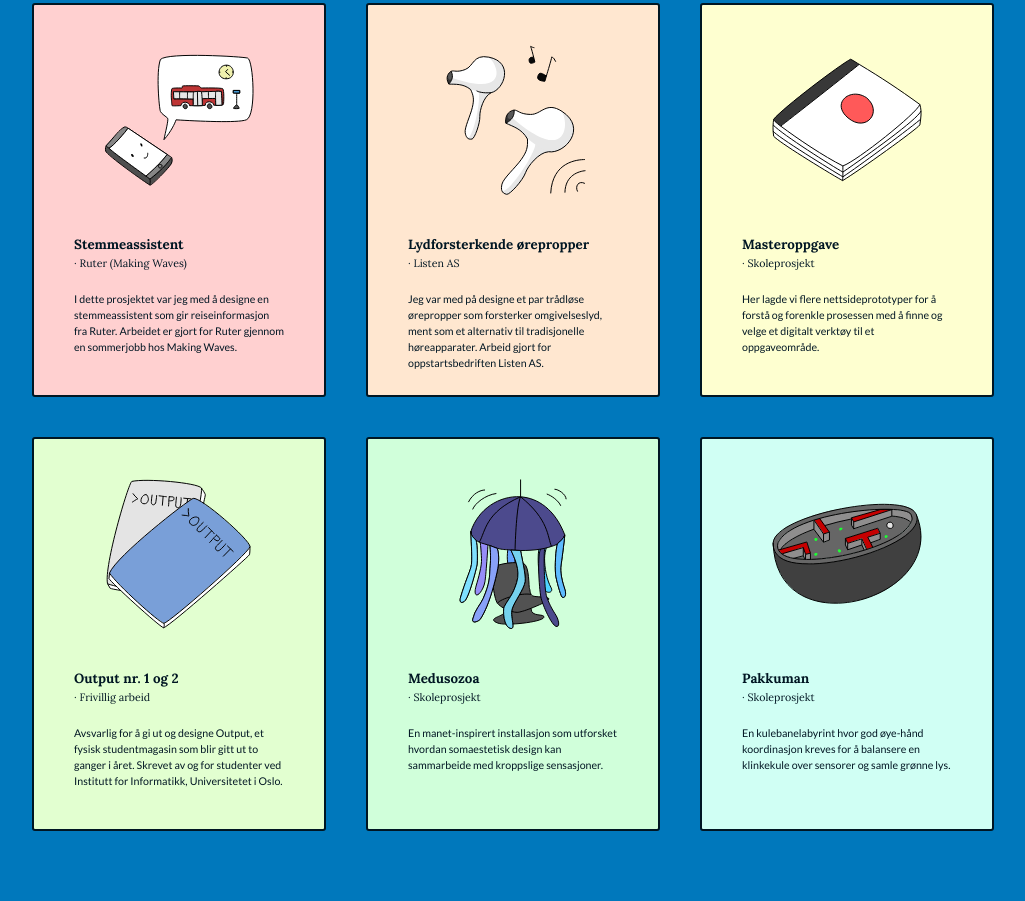
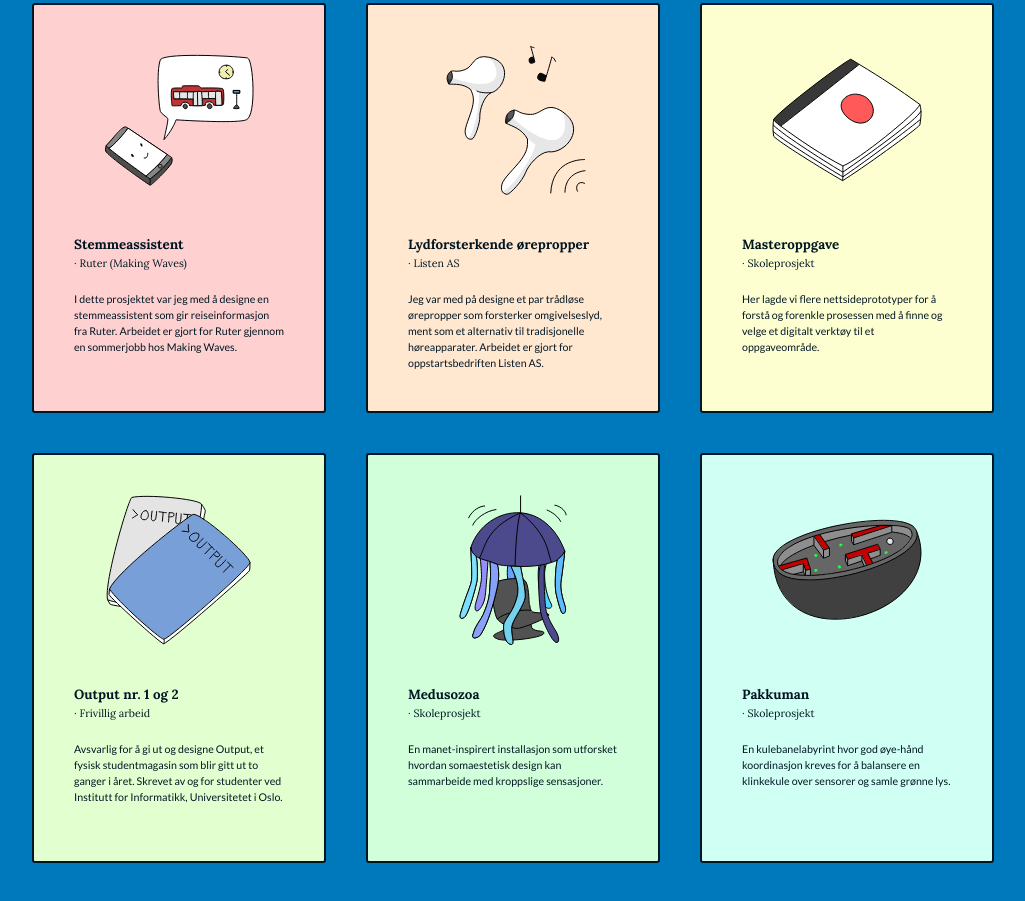
Before and after one commit to jakobko/jakobko.github.io, a plain HTML site: page index.html in a window 1280 px wide. Shown: the part 817-1718 px from the top of the page, without its empty margins (127-1152 px from the left). Drawn offline with nearby package versions, Linux system fonts and the light colour scheme.

Commit message:
Fixed size of project box

```diff
--- a/index.html
+++ b/index.html
@@ -32,7 +32,7 @@
                     <img id="prosjekt-bilde" src="bilder/ikoner/ikon-earbuds.svg" alt="">
                     <h3>Lydforsterkende ørepropper</h3>
                     <h4>· Listen AS</h4>
-                    <p>Jeg var med på designe et par trådløse ørepropper som forsterker omgivelseslyd, ment som et alternativ til tradisjonelle høreapparater. Arbeid gjort for oppstartsbedriften Listen AS.</p>
+                    <p>Jeg var med på designe et par trådløse ørepropper som forsterker omgivelseslyd, ment som et alternativ til tradisjonelle høreapparater. Arbeidet er gjort for oppstartsbedriften Listen AS.</p>
                 </div>
 
                 <div class="prosjekt-boks" style="background-color: #FEFFD0;">
--- a/style.css
+++ b/style.css
@@ -159,7 +159,7 @@ a:hover {
 .prosjekt-boks {
   margin: 20px;
   width: 210px;
-  height: 310px;
+  height: 326px;
   color: #001623;
   padding: 40px;
   display: flex;
```
